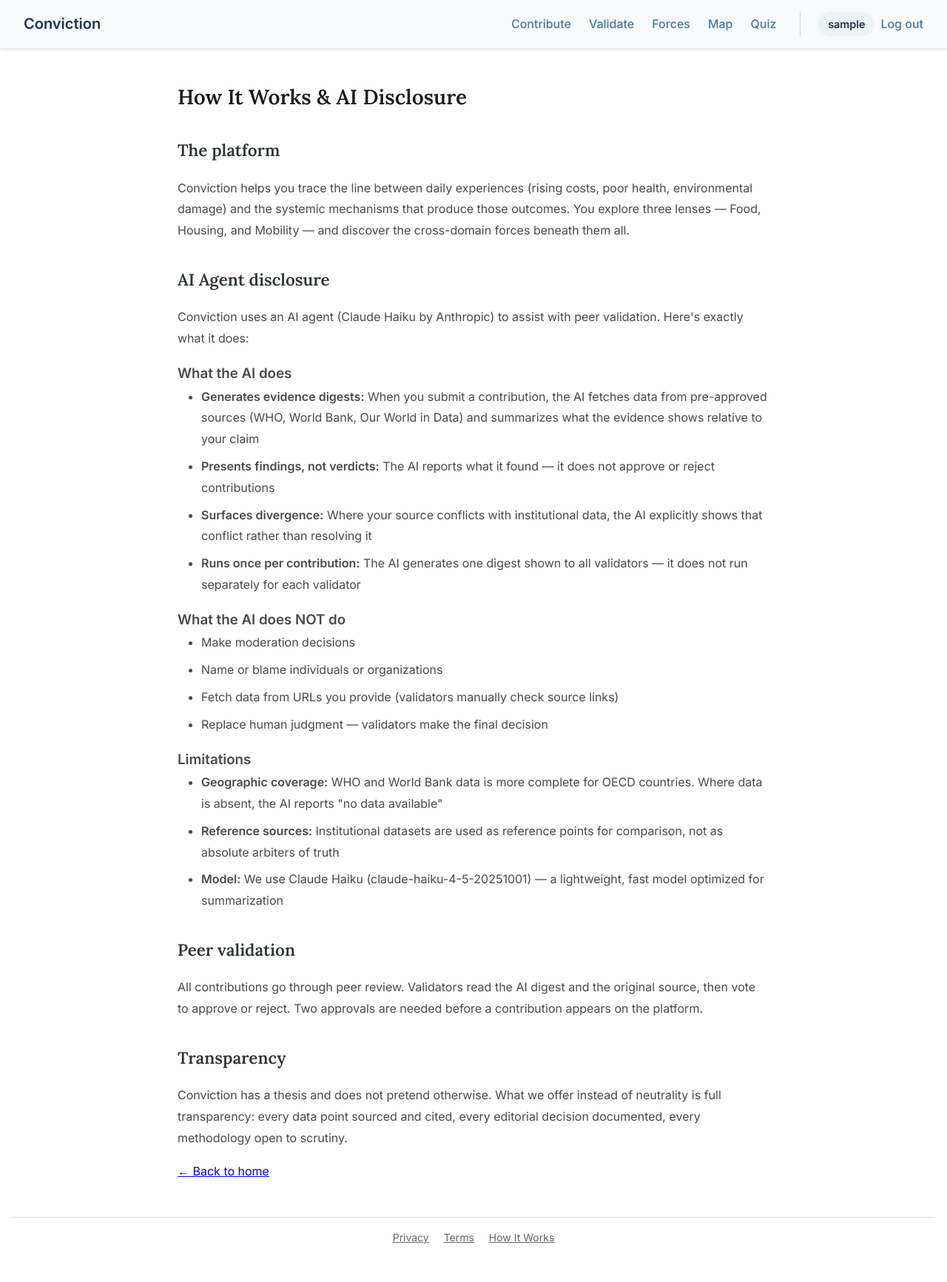
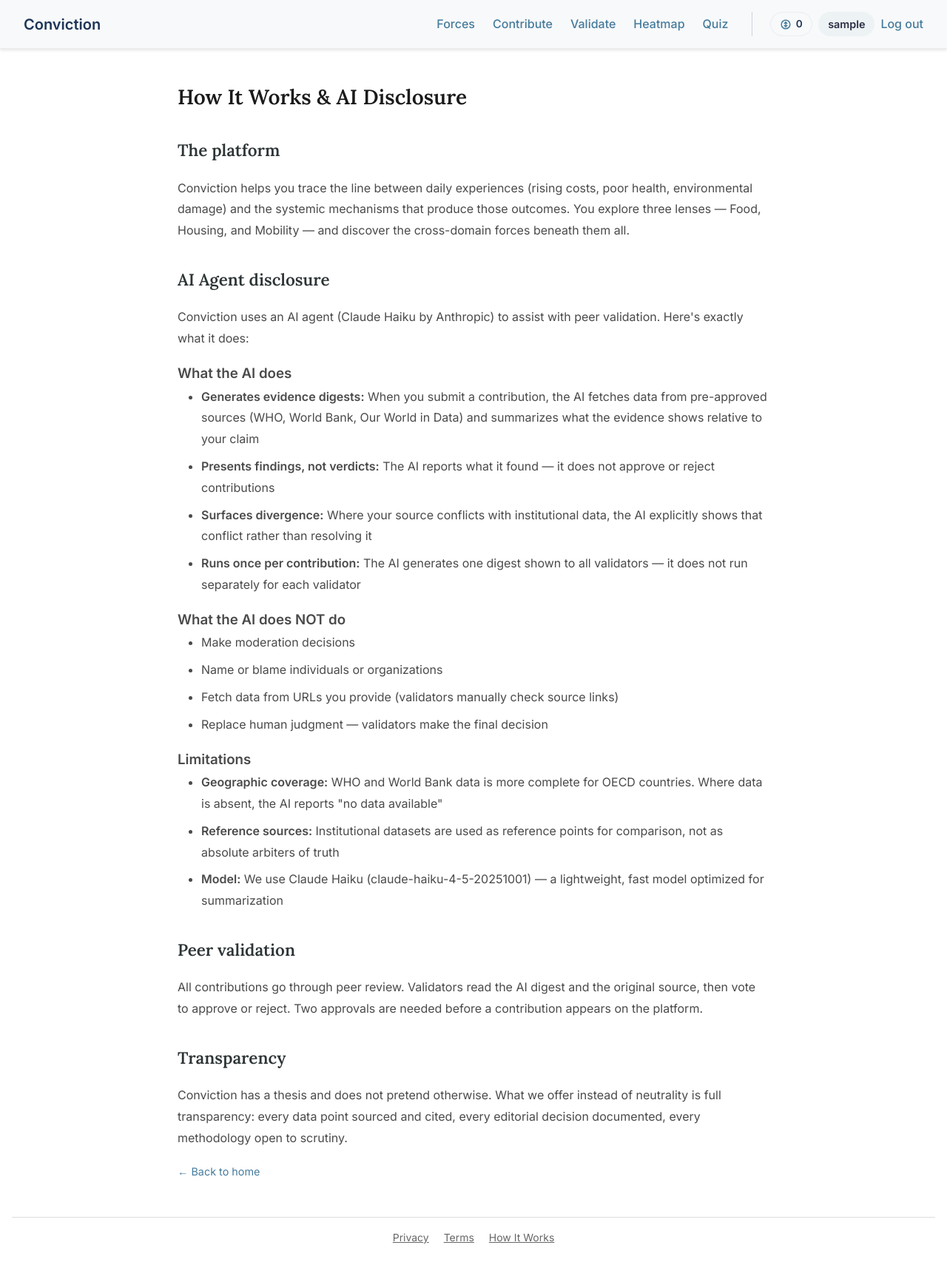
Before and after one commit to Karlo-I/conviction, a Flask app: page /how_it_works in a window 1280 px wide. Shown: the whole page at 74% size. Run offline with Flask 3, Linux system fonts and the light colour scheme; the visitor is signed in with stand-in values (Sample User, id 1).

Commit message:
Fix validate queue UX, fix AI digest fetching, add token balance to navbar, and polish UI

```diff
--- a/app.py
+++ b/app.py
@@ -165,6 +165,10 @@ def login():
 
         session['user_id'] = user['id']
         session['username'] = user['username']
+
+        # Fetch and save the token balance to the session
+        session['token_balance'] = models.get_token_balance(get_db(), user['id'])
+
         return redirect(url_for('index'))
 
     return render_template('login.html')
@@ -215,6 +219,7 @@ def spend():
         flash('Invalid request.', 'error')
         return redirect(url_for('index'))
 
+    # First check
     balance = models.get_token_balance(db, user_id)
 
     if balance < 1:
@@ -236,7 +241,17 @@ def spend():
         flash('Invalid issue.', 'error')
         return redirect(url_for('index'))
 
+    # Double-check balance right before transaction to prevent race conditions
+    current_balance = models.get_token_balance(db, user_id)
+    if current_balance < 1:
+        flash('Insufficient tokens', 'error')
+        return redirect(url_for('lens', slug=lens_slug))
+
     models.add_token_transactions(db, user_id, -1, 'spend', issue_id=issue_id)
+
+    # Re-sync the session with the actual database ledger
+    session['token_balance'] = models.reconcile_token_balance(db, user_id)
+
     flash('Token spent.', 'success')
     return redirect(url_for('lens', slug=lens_slug))
 
@@ -412,10 +427,15 @@ def validate():
         return redirect(url_for('login'))
 
     db = get_db()
-    contributions = [dict(c) for c in models.get_pending_contributions(db)]
+    user_id = session['user_id']
+
+    # Only get contributions the user hasn't voted on yet
+    contributions = models.get_pending_contributions_for_user(db, user_id)
+
     for c in contributions:
         if c['contribution_type'] == 'force_claim':
             c['source_count'] = models.get_source_count(db, c['id'])
+
     return render_template('validate.html', contributions=contributions)
 
 
@@ -456,7 +476,10 @@ def cast_vote(contribution_id):
     tokens_per_validation = int(models.get_config(db, 'tokens_per_validation') or 1)
     models.add_token_transactions(db, user_id, tokens_per_validation, 'validation')
 
-    # --- NEW: Delegate all threshold logic to models.py ---
+    # Immediately update the session so the UI doesn't lag!
+    session['token_balance'] = models.reconcile_token_balance(db, user_id)
+
+    # Delegate all threshold logic to models.py ---
     message = models.process_vote_logic(db, contribution, user_id, vote)
     flash(message, 'success')
 
--- a/templates/how_it_works.html
+++ b/templates/how_it_works.html
@@ -41,6 +41,6 @@
     <h2>Transparency</h2>
     <p>Conviction has a thesis and does not pretend otherwise. What we offer instead of neutrality is full transparency: every data point sourced and cited, every editorial decision documented, every methodology open to scrutiny.</p>
 
-    <p><a href="{{ url_for('index') }}">← Back to home</a></p>
+    <p><a href="{{ url_for('index') }}" style="font-size: 0.9rem; color: #457b9d; text-decoration: none;">← Back to home</a></p>
 </div>
 {% endblock %}
--- a/templates/layout.html
+++ b/templates/layout.html
@@ -25,10 +25,10 @@
             <!-- Group 1: Main Navigation Links -->
             <div class="nav-links">
                 {% if session.user_id %}
+                <a href="{{ url_for('forces') }}" class="{% if request.endpoint in ['forces', 'force_detail'] %}active{% endif %}">Forces</a>
                     <a href="{{ url_for('contribute') }}" class="{% if request.endpoint == 'contribute' %}active{% endif %}">Contribute</a>
                     <a href="{{ url_for('validate') }}" class="{% if request.endpoint == 'validate' %}active{% endif %}">Validate</a>
-                    <a href="{{ url_for('forces') }}" class="{% if request.endpoint in ['forces', 'force_detail'] %}active{% endif %}">Forces</a>
-                    <a href="{{ url_for('heatmap') }}" class="{% if request.endpoint == 'heatmap' %}active{% endif %}">Map</a>
+                    <a href="{{ url_for('heatmap') }}" class="{% if request.endpoint == 'heatmap' %}active{% endif %}">Heatmap</a>
                     <a href="{{ url_for('quiz_route') }}" class="{% if request.endpoint == 'quiz_route' %}active{% endif %}">Quiz</a>
                 {% else %}
                     <a href="{{ url_for('heatmap') }}">Map</a>
@@ -38,6 +38,17 @@
             <!-- Group 2: User Profile / Auth -->
             <div class="user-menu">
                 {% if session.user_id %}
+                    <!-- Token Balance Badge with Coin Icon -->
+                    <span style="display: flex; align-items: center; gap: 0.4rem; background-color: #f8f9fa; border: 1px solid #e9ecef; padding: 0.3rem 0.8rem; border-radius: 20px; font-size: 0.85rem; font-weight: 600; color: #1d3557;">
+                        <svg xmlns="http://www.w3.org/2000/svg" width="14" height="14" viewBox="0 0 24 24" fill="none" stroke="#457b9d" stroke-width="2.5" stroke-linecap="round" stroke-linejoin="round">
+                            <circle cx="12" cy="12" r="10"></circle>
+                            <path d="M12 6v12"></path>
+                            <path d="M15 9.5a3 3 0 0 0-3-1.5 3 3 0 0 0-3 1.5"></path>
+                            <path d="M9 14.5a3 3 0 0 0 3 1.5 3 3 0 0 0 3-1.5"></path>
+                        </svg>
+                        {{ session.get('token_balance', 0) }}
+                    </span>
+
                     <span class="username-display">{{ session.username }}</span>
                     <a href="{{ url_for('logout') }}">Log out</a>
                 {% else %}
--- a/templates/privacy.html
+++ b/templates/privacy.html
@@ -39,6 +39,6 @@
     <h2>Bot prevention</h2>
     <p>We use hCaptcha at registration — a privacy-respecting alternative to Google reCAPTCHA that does not send user behavior data to third parties.</p>
 
-    <p><a href="{{ url_for('index') }}">← Back to home</a></p>
+    <p><a href="{{ url_for('index') }}" style="font-size: 0.9rem; color: #457b9d; text-decoration: none;">← Back to home</a></p>
 </div>
 {% endblock %}
--- a/templates/terms.html
+++ b/templates/terms.html
@@ -39,6 +39,6 @@
     <h2>Account responsibility</h2>
     <p>You are responsible for maintaining the confidentiality of your username and password. Conviction cannot recover lost accounts due to our no-email policy.</p>
 
-    <p><a href="{{ url_for('index') }}">← Back to home</a></p>
+    <p><a href="{{ url_for('index') }}" style="font-size: 0.9rem; color: #457b9d; text-decoration: none;">← Back to home</a></p>
 </div>
 {% endblock %}
--- a/templates/validate.html
+++ b/templates/validate.html
@@ -5,7 +5,7 @@
 {% block content %}
 <div class="validate-container">
     <h1>Peer validation queue</h1>
-    <p>Review the evidence digest and vote. Two approvals are needed before a contribution appears on the platform.</p>
+    <p>Review the entries below and cast your vote. You will only see unvoted contributions from other users here. Two approvals are required for a contribution to appear as lens evidence.</p>
 
     {% if not contributions %}
     <p>No pending contributions right now.</p>
```
Also changed, not shown: models.py (+36 -0 lines).
